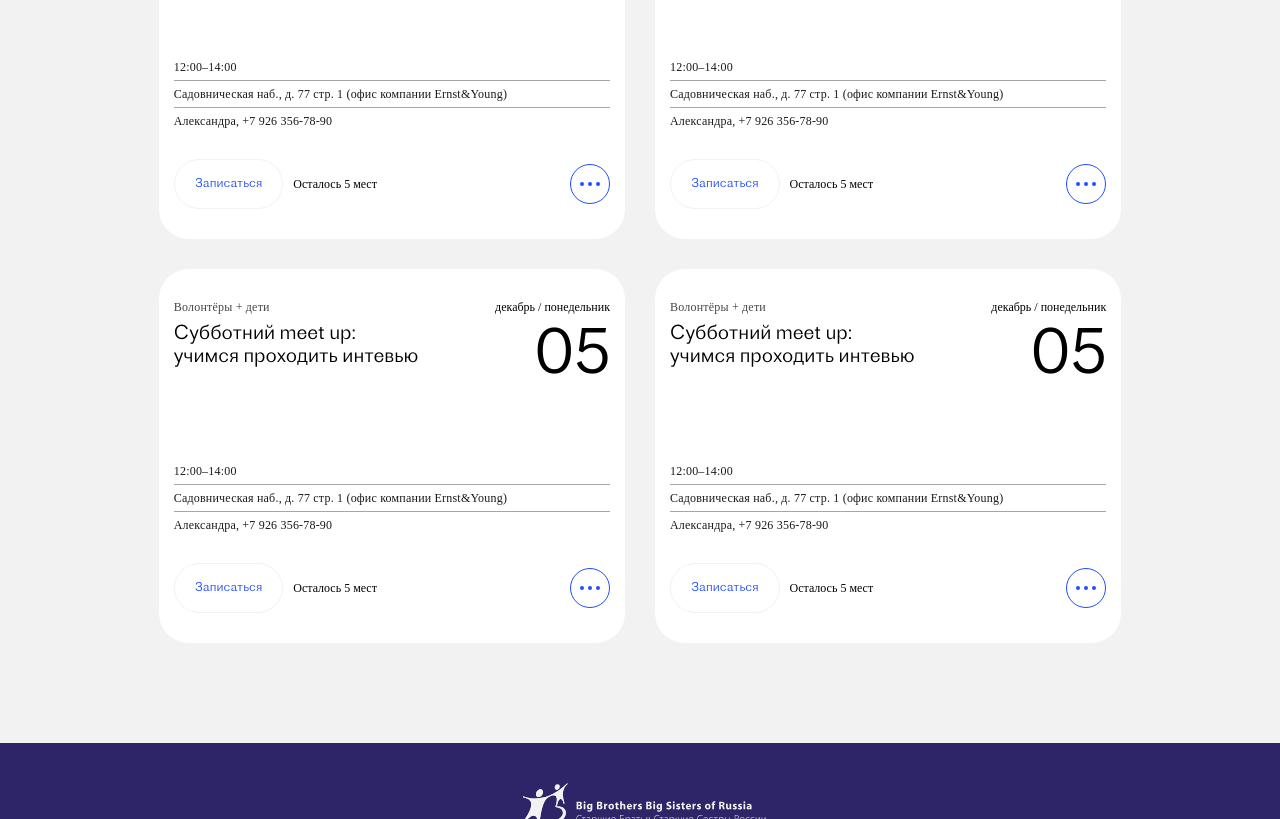
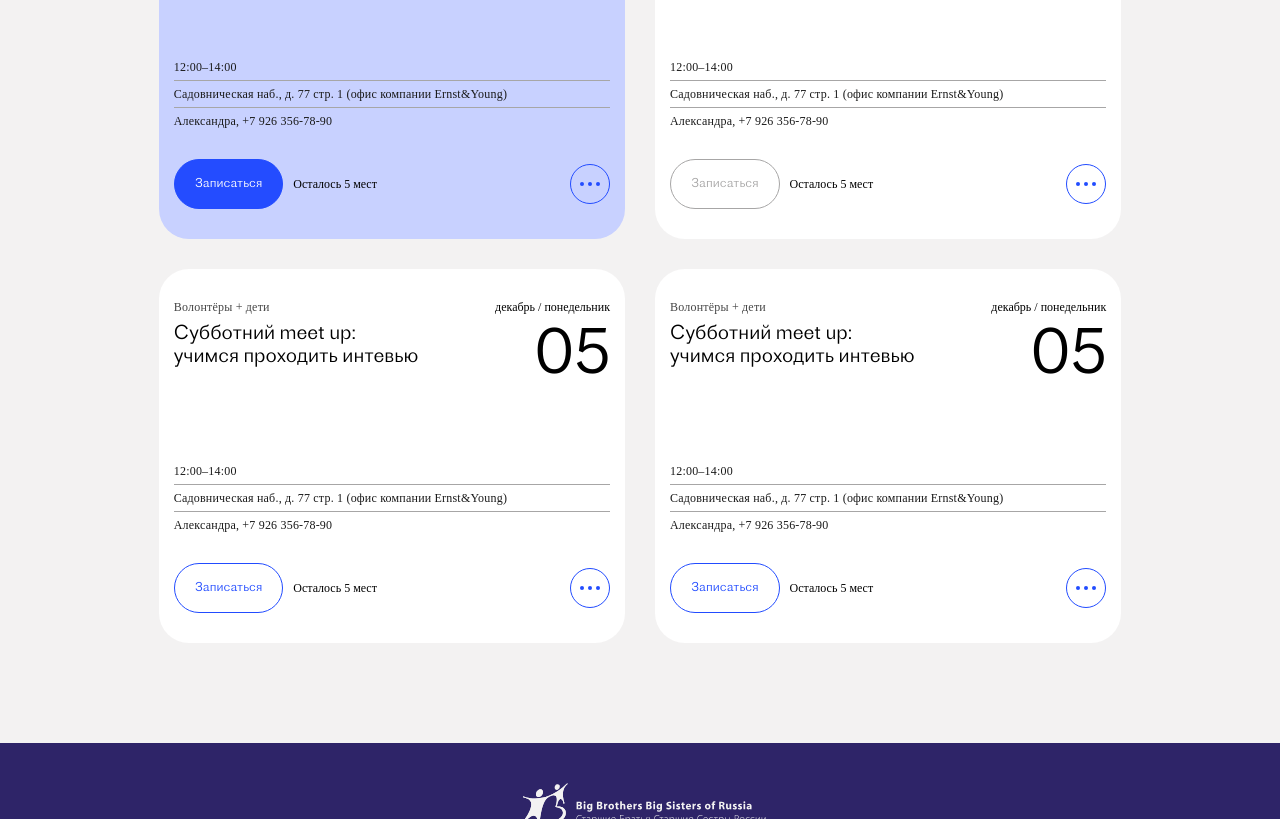
Before and after one commit to BBBS-organization/big-brothers-big-sisters, a plain HTML site: page calendar.html in a window 1280 px wide. Shown: the part 429-1248 px from the top of the page. Drawn offline with Linux system fonts and the light colour scheme; files whose address does not match are found by name; a web font is replaced by a local one.

Commit message:
feat: добавить измененный календарь

```diff
--- /dev/null
+++ b/blocks/button/_disabled/button_disabled.css
@@ -0,0 +1,5 @@
+.button_disabled {
+  background-color: transparent;
+  border: 1px solid #a7a6a6;
+  color: #a7a6a6;
+}
--- /dev/null
+++ b/blocks/button/_entry/button_entry.css
@@ -0,0 +1,4 @@
+.button_entry {
+  background-color: #244cff;
+  color: #fff;
+}
--- /dev/null
+++ b/blocks/button/_place/button_place_calendar.css
@@ -0,0 +1,4 @@
+.button_place_calendar {
+  color: #224cff;
+  border: 1px solid #224cff;
+}
--- /dev/null
+++ b/blocks/calendar/_entry/calendar_entry.css
@@ -0,0 +1,3 @@
+.calendar_entry {
+  background-color: #c8d1ff;
+}
--- a/calendar.html
+++ b/calendar.html
@@ -44,7 +44,7 @@
 
 
     <ul class="calendar-list section">
-      <li class="calendar">
+      <li class="calendar calendar_entry">
         <div class="calendar__header">
           <div class="calendar__name">
             <p class="calendar__participants">Волонтёры + дети</p>
@@ -61,7 +61,7 @@
           <p class="calendar__text calendar__text_type_people">Александра, +7 926 356-78-90</p>
           <div class="calendar__footer">
             <div class="calendar__participation">
-              <button class="button button_color_blue" type="button">Записаться</button>
+              <button class="button button_place_calendar button_entry" type="button">Записаться</button>
               <p class="calendar__signature">Осталось 5 мест</p>
             </div>
             <button class="calendar__button"></button>
@@ -86,7 +86,7 @@
           <p class="calendar__text calendar__text_type_people">Александра, +7 926 356-78-90</p>
           <div class="calendar__footer">
             <div class="calendar__participation">
-              <button class="button button_color_blue" type="button">Записаться</button>
+              <button class="button button_place_calendar button_disabled" type="button">Записаться</button>
               <p class="calendar__signature">Осталось 5 мест</p>
             </div>
             <button class="calendar__button"></button>
@@ -111,7 +111,7 @@
           <p class="calendar__text calendar__text_type_people">Александра, +7 926 356-78-90</p>
           <div class="calendar__footer">
             <div class="calendar__participation">
-              <button class="button button_color_blue" type="button">Записаться</button>
+              <button class="button button_place_calendar" type="button">Записаться</button>
               <p class="calendar__signature">Осталось 5 мест</p>
             </div>
             <button class="calendar__button"></button>
@@ -136,7 +136,7 @@
           <p class="calendar__text calendar__text_type_people">Александра, +7 926 356-78-90</p>
           <div class="calendar__footer">
             <div class="calendar__participation">
-              <button class="button button_color_blue" type="button">Записаться</button>
+              <button class="button button_place_calendar" type="button">Записаться</button>
               <p class="calendar__signature">Осталось 5 мест</p>
             </div>
             <button class="calendar__button"></button>
--- a/pages/calendar.css
+++ b/pages/calendar.css
@@ -62,3 +62,8 @@
 @import url(../blocks/footer/__text/_type/footer__text_type_design.css);
 @import url(../blocks/footer/__text/_type/footer__text_type_copyright.css);
 @import url(../blocks/footer/__description/footer__description.css);
+
+@import url(../blocks/button/_place/button_place_calendar.css);
+@import url(../blocks/button/_entry/button_entry.css);
+@import url(../blocks/button/_disabled/button_disabled.css);
+@import url(../blocks/calendar/_entry/calendar_entry.css);
--- a/pages/index.css
+++ b/pages/index.css
@@ -115,6 +115,7 @@
 
 @import url(../blocks/problem/__heading/problem__heading.css);
 
+@import url(../blocks/button/_place/button_place_calendar.css);
 
 @media (max-width: 1500px) {
   .project-info__text {
```
Also changed, not shown: index_authorized.html (+1 -1 lines).
